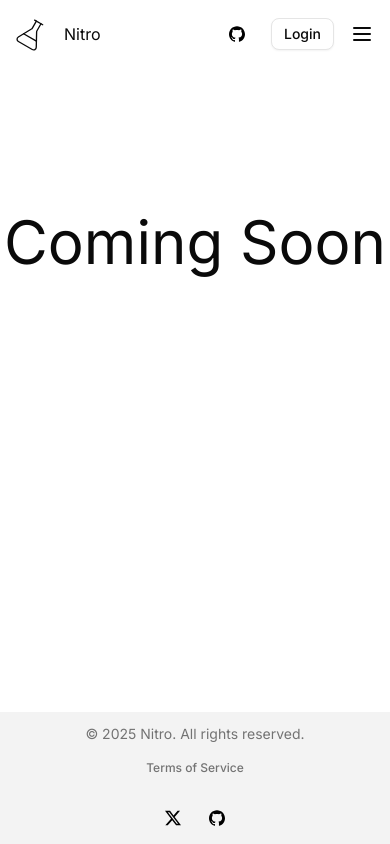
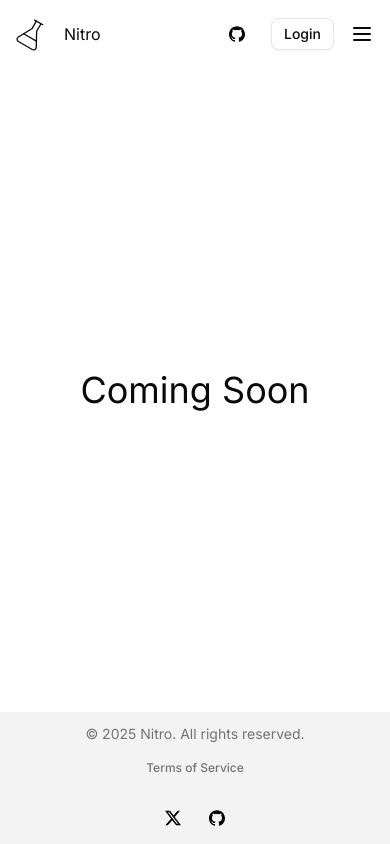
Before and after one commit to eddedd88/nextjs-template, a Next.js app: page /coming-soon in a window 390 px wide. Built offline with nearby package versions, Linux system fonts and the light colour scheme.

Commit message:
Replace <div> with <main> for semantic consistency across pages

```diff
--- a/src/app/(website)/coming-soon/page.tsx
+++ b/src/app/(website)/coming-soon/page.tsx
@@ -1,7 +1,7 @@
 export default function ComingSoonPage() {
   return (
-    <div className='mx-auto mt-36 text-center'>
-      <h1 className='text-6xl'>Coming Soon</h1>
-    </div>
+    <main className='my-auto text-center'>
+      <h1 className='text-4xl sm:text-6xl'>Coming Soon</h1>
+    </main>
   )
 }
--- a/src/app/(website)/layout.tsx
+++ b/src/app/(website)/layout.tsx
@@ -11,7 +11,7 @@ export default function LayoutLandingPage({
       <header className='px-4 sm:px-6'>
         <NavBar />
       </header>
-      <main className='grow'>{children}</main>
+      {children}
       <Footer />
     </div>
   )
--- a/src/app/(website)/page.tsx
+++ b/src/app/(website)/page.tsx
@@ -21,13 +21,13 @@ export const metadata: Metadata = {
 
 export default function LandingPage() {
   return (
-    <>
+    <main>
       <HeroSection />
       <HowItWorksSection />
       <FeaturesSection />
       <FAQSection />
       <AboutMeSection />
       <FinalCTASection />
-    </>
+    </main>
   )
 }
--- a/src/app/(website)/pricing/page.tsx
+++ b/src/app/(website)/pricing/page.tsx
@@ -2,12 +2,12 @@ import { AnimatedHeading } from './animated-heading'
 
 export default function ComingSoonPage() {
   return (
-    <div className='from-background to-secondary/80 flex min-h-[calc(100vh-196px)] items-center justify-center bg-linear-to-b from-75% sm:min-h-[calc(100vh-120px)]'>
+    <main className='from-background to-secondary/80 flex grow items-center justify-center bg-linear-to-b from-75%'>
       <AnimatedHeading />
       {/* Non animated heading */}
       {/* <h1 className='animate-[fadeIn_2s_ease-in] px-4 text-4xl sm:font-[350] leading-normal md:text-[90px] md:leading-normal'>
         Free while in beta
       </h1> */}
-    </div>
+    </main>
   )
 }
--- a/src/app/(website)/terms/page.tsx
+++ b/src/app/(website)/terms/page.tsx
@@ -2,7 +2,7 @@ import { COMPANY_NAME } from '@/constants'
 
 export default function TermsPage() {
   return (
-    <div className='container mx-auto mb-8 max-w-4xl rounded-md bg-white py-8 sm:border'>
+    <main className='container mx-auto mb-8 max-w-4xl rounded-md bg-white py-8 sm:border'>
       <div>
         <h1 className='mb-4 text-3xl font-medium'>Terms and Conditions</h1>
         <p className='text-muted-foreground text-sm font-light'>
@@ -135,6 +135,6 @@ export default function TermsPage() {
           </p>
         </section>
       </div>
-    </div>
+    </main>
   )
 }
```
